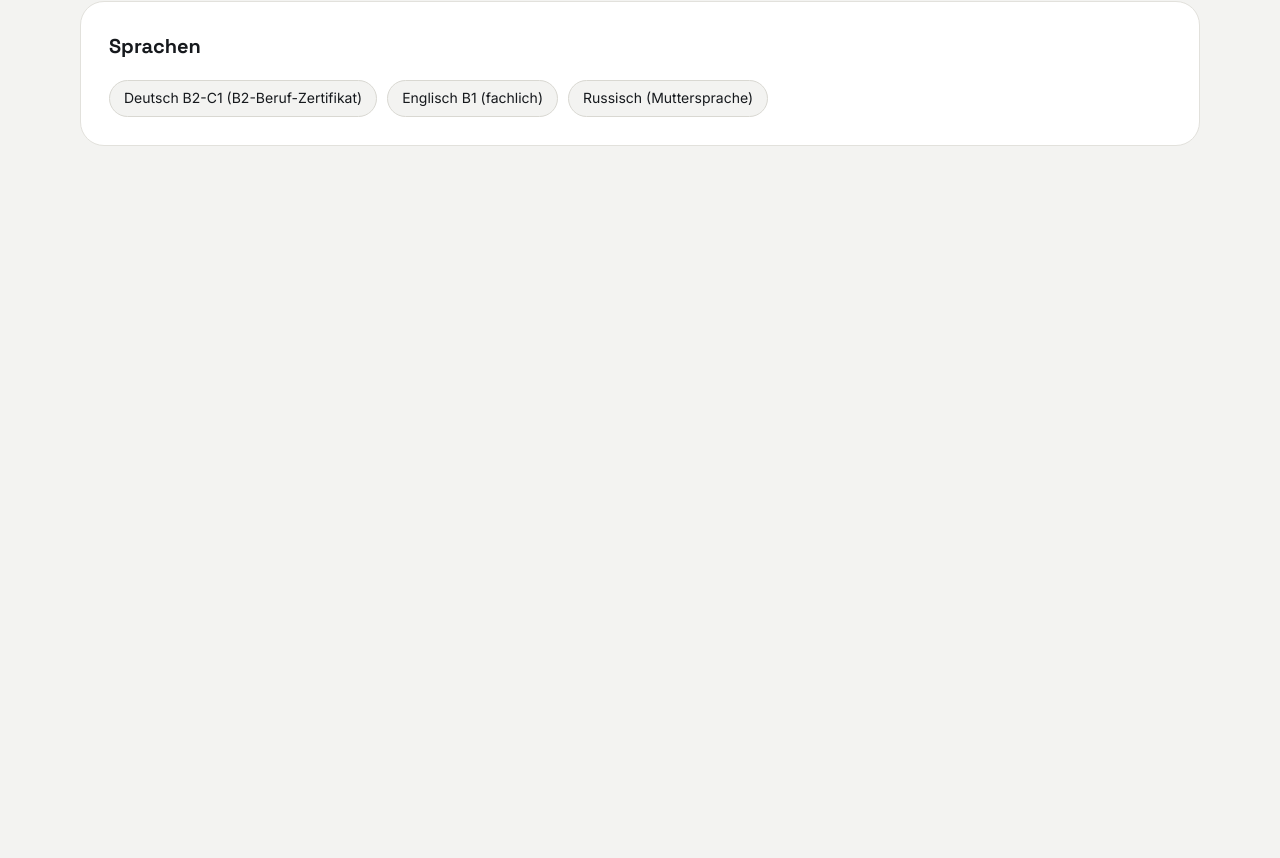
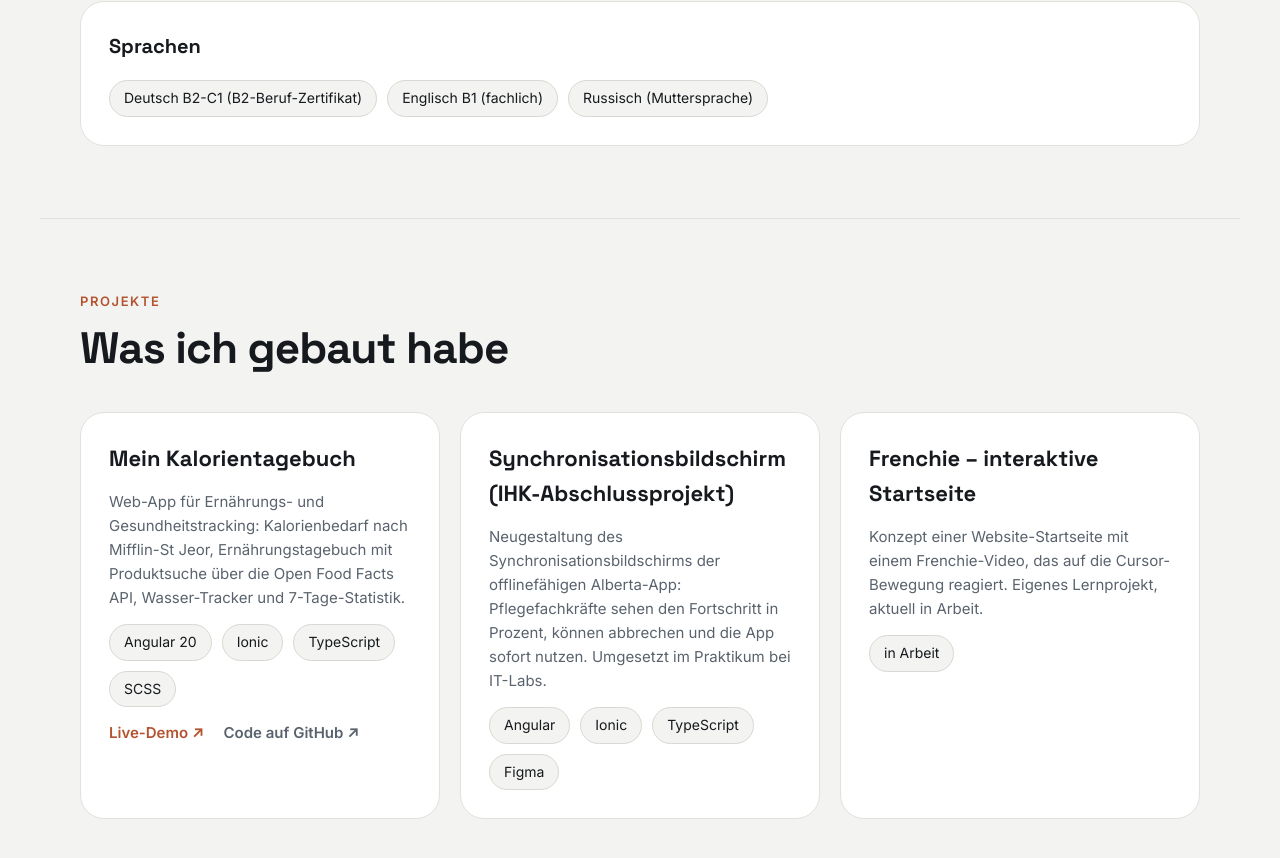
Before and after one commit to MarinaHusar/portfolio, an Angular app: page / in a window 1280 px wide. Shown: the part 1398-2256 px from the top of the page. Before the commit the page ends 1616 px from the top, so only its background shows below. Built offline with nearby package versions, Linux system fonts and the light colour scheme.

Commit message:
Projekte ohne Platzhalter

```diff
--- a/src/app/app.html
+++ b/src/app/app.html
@@ -46,6 +46,39 @@
       }
     </div>
   </section>
+  <section class="section" id="projekte">
+    <p class="label">Projekte</p>
+    <h2>Was ich gebaut habe</h2>
+    <div class="cards">
+      @for (project of projects; track project.title) {
+      <article class="card project">
+        @if (project.image) {
+        <img class="shot" [src]="project.image" [alt]="project.title" />
+        }
+        <h3>{{ project.title }}</h3>
+        <p class="desc">{{ project.description }}</p>
+        <div class="chips">
+          @for (tag of project.tags; track tag) {
+          <span class="chip">{{ tag }}</span>
+          }
+        </div>
+        @if (project.demo || project.code) {
+        <div class="links">
+          @if (project.demo) {
+          <a [href]="project.demo" target="_blank" rel="noopener"
+            >Live-Demo ↗</a
+          >
+          } @if (project.code) {
+          <a [href]="project.code" target="_blank" rel="noopener" class="muted"
+            >Code auf GitHub ↗</a
+          >
+          }
+        </div>
+        }
+      </article>
+      }
+    </div>
+  </section>
 </main>
 
 <router-outlet />
--- a/src/app/app.scss
+++ b/src/app/app.scss
@@ -171,3 +171,45 @@ h2 {
   border: 1px solid #d9d8d2;
   font-size: 14px;
 }
+.project {
+  flex: 1 1 320px;
+  display: flex;
+  flex-direction: column;
+  gap: 14px;
+
+  h3 {
+    margin: 0;
+    font-size: 22px;
+  }
+}
+
+.shot {
+  width: 100%;
+  aspect-ratio: 16 / 10;
+  object-fit: cover;
+  border-radius: 16px;
+  border: 1px solid var(--border);
+}
+
+.desc {
+  margin: 0;
+  font-size: 15px;
+  color: var(--muted);
+}
+
+.links {
+  display: flex;
+  flex-wrap: wrap;
+  gap: 20px;
+  font-size: 15px;
+  font-weight: 600;
+
+  a {
+    color: var(--accent);
+    text-decoration: none;
+  }
+
+  .muted {
+    color: var(--muted);
+  }
+}
--- a/src/app/app.ts
+++ b/src/app/app.ts
@@ -1,5 +1,14 @@
 import { Component } from "@angular/core";
 import { RouterOutlet } from "@angular/router";
+
+interface Project {
+  title: string;
+  description: string;
+  tags: string[];
+  demo?: string;
+  code?: string;
+  image?: string;
+}
 
 @Component({
   selector: "app-root",
@@ -56,4 +65,26 @@ export class App {
       ],
     },
   ];
+  protected projects: Project[] = [
+    {
+      title: "Mein Kalorientagebuch",
+      description:
+        "Web-App für Ernährungs- und Gesundheitstracking: Kalorienbedarf nach Mifflin-St Jeor, Ernährungstagebuch mit Produktsuche über die Open Food Facts API, Wasser-Tracker und 7-Tage-Statistik.",
+      tags: ["Angular 20", "Ionic", "TypeScript", "SCSS"],
+      demo: "https://kalorien-app-husar.netlify.app",
+      code: "https://github.com/MarinaHusar/kalorien-app",
+    },
+    {
+      title: "Synchronisationsbildschirm (IHK-Abschlussprojekt)",
+      description:
+        "Neugestaltung des Synchronisationsbildschirms der offlinefähigen Alberta-App: Pflegefachkräfte sehen den Fortschritt in Prozent, können abbrechen und die App sofort nutzen. Umgesetzt im Praktikum bei IT-Labs.",
+      tags: ["Angular", "Ionic", "TypeScript", "Figma"],
+    },
+    {
+      title: "Frenchie – interaktive Startseite",
+      description:
+        "Konzept einer Website-Startseite mit einem Frenchie-Video, das auf die Cursor-Bewegung reagiert. Eigenes Lernprojekt, aktuell in Arbeit.",
+      tags: ["in Arbeit"],
+    },
+  ];
 }
```
